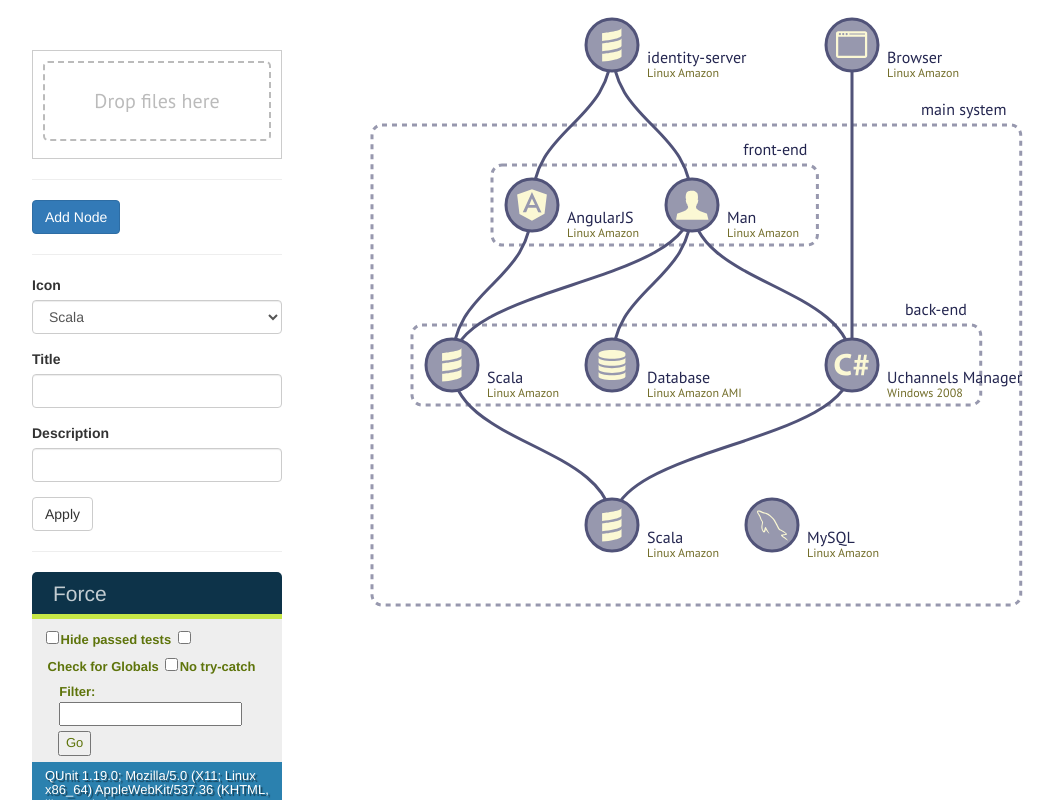
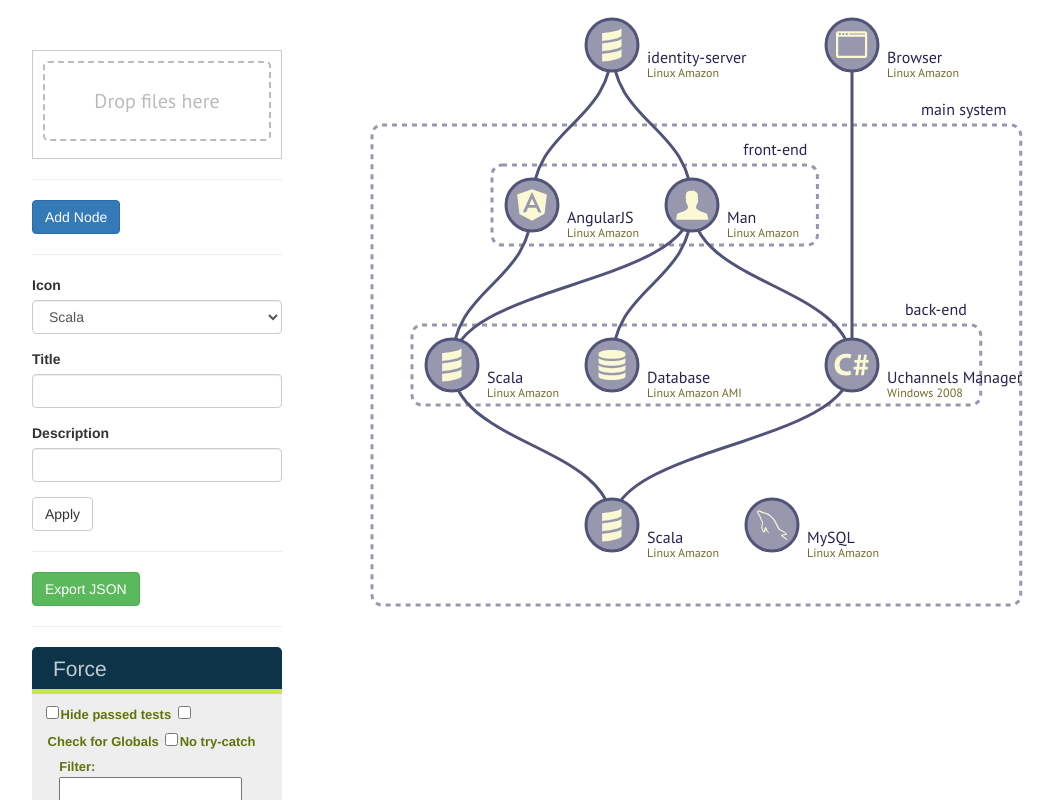
Before and after one commit to rogiok/guided-graph, a website: page public/index.html in a window 1280 px wide. Shown: the whole page, without its empty margins (18-1072 px from the left). Drawn offline with Linux system fonts and the light colour scheme.

Commit message:
Export button

```diff
--- a/public/index.html
+++ b/public/index.html
@@ -56,6 +56,8 @@
                                 <input type="input" value="" name="graphDescription" class="form-control guided-graph__property-description">
                             </div>
                             <input type="button" value="Apply" onclick="applyNodeProperties()" class="btn btn-default">
+                            <hr/>
+                            <input type="button" value="Export JSON" onclick="exportData()" class="btn btn-success">
                         </form>
                     </div>
 
@@ -166,6 +168,10 @@
             gg.addNode({"id":"111","name":"","description1":"","appType":"browser","coord":[0, 0]});
         }
 
+        function exportData() {
+            gg.exportData();
+        }
+
         function handleFileSelect(evt) {
             evt.stopPropagation();
             evt.preventDefault();
```
